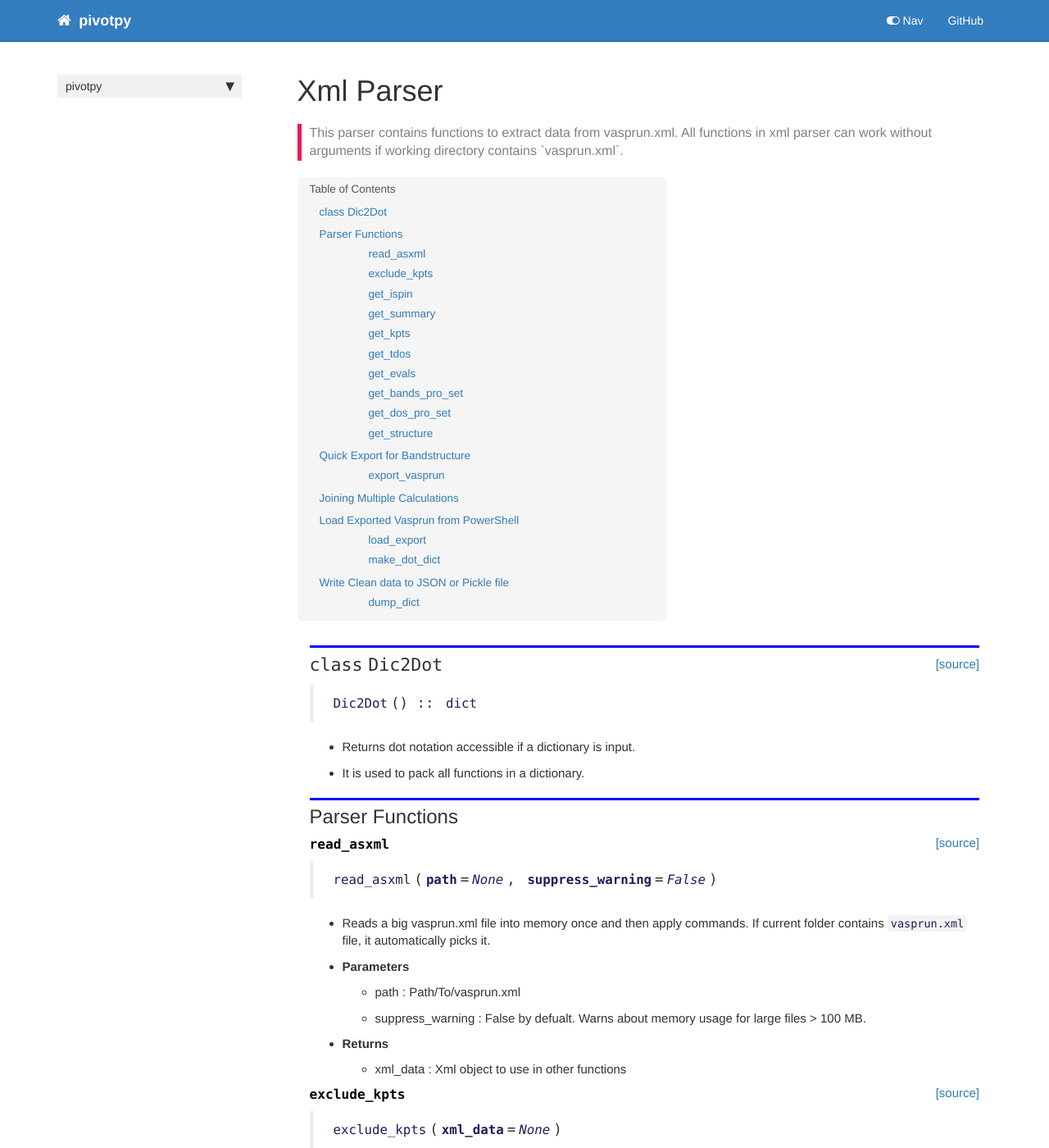
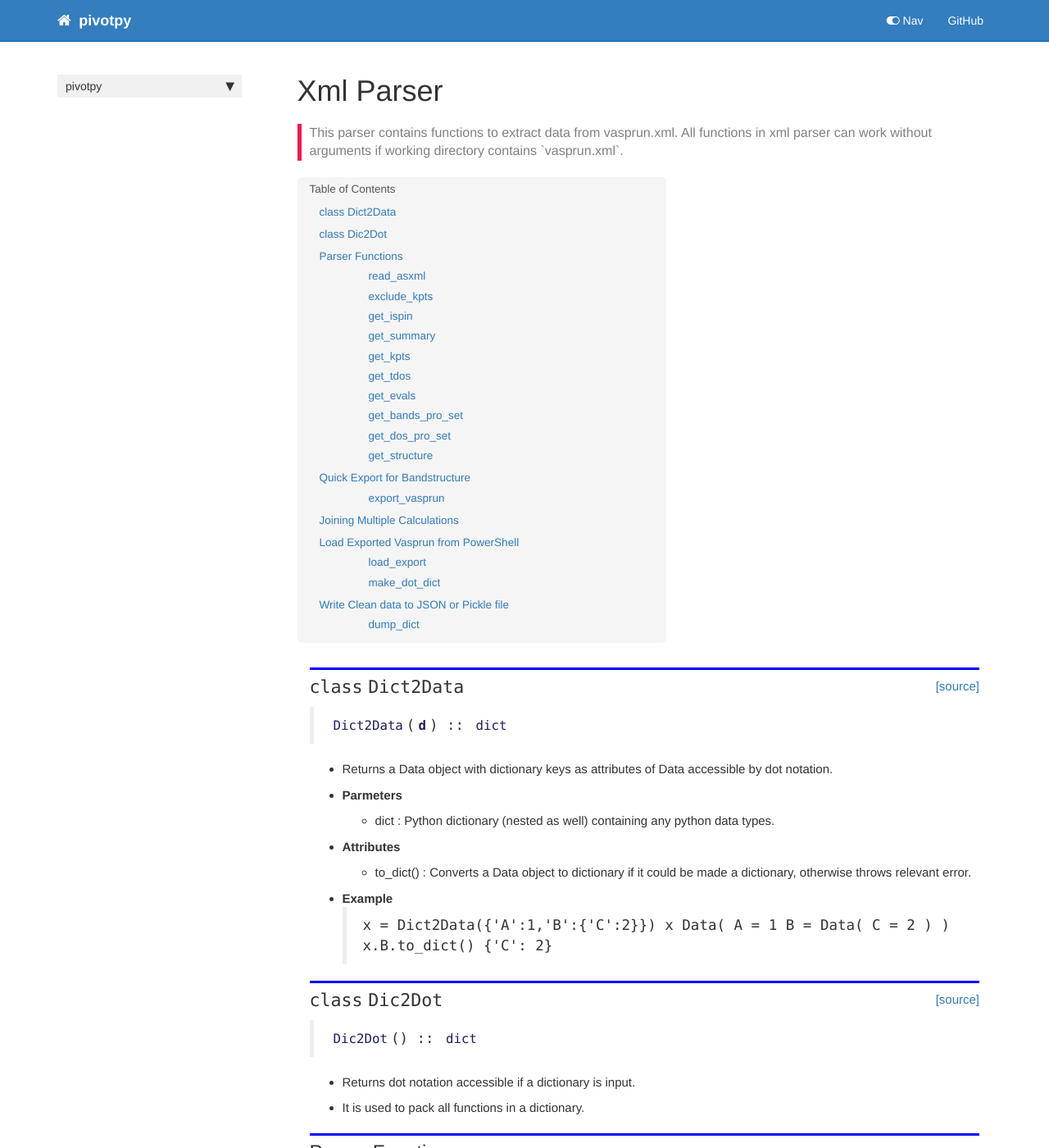
Before and after one commit to asaboor-gh/pivotpy, a Jekyll site: the page built from docs/XmlElementTree.html, in a window 1280 px wide and 1400 px high. Shown: the whole window at 82% size. Built offline with Jekyll 4.4.1, drawn with Linux system fonts in a browser that asks for light colours; nearby versions of some CDN libraries; comment, search, counter and statistics services are not loaded.

Commit message:
Dict2Data

```diff
--- a/docs/XmlElementTree.html
+++ b/docs/XmlElementTree.html
@@ -40,7 +40,61 @@ nb_path: "XmlElementTree.ipynb"
 
 
 <div class="output_markdown rendered_html output_subarea ">
-<h2 id="Dic2Dot" class="doc_header"><code>class</code> <code>Dic2Dot</code><a href="https://github.com/massgh/pivotpy/tree/master/pivotpy/vr_parser.py#L8" class="source_link" style="float:right">[source]</a></h2><blockquote><p><code>Dic2Dot</code>() :: <code>dict</code></p>
+<h2 id="Dict2Data" class="doc_header"><code>class</code> <code>Dict2Data</code><a href="https://github.com/massgh/pivotpy/tree/master/pivotpy/vr_parser.py#L9" class="source_link" style="float:right">[source]</a></h2><blockquote><p><code>Dict2Data</code>(<strong><code>d</code></strong>) :: <code>dict</code></p>
+</blockquote>
+<ul>
+<li>Returns a Data object with dictionary keys as attributes of Data accessible by dot notation.</li>
+<li><strong>Parmeters</strong><ul>
+<li>dict : Python dictionary (nested as well) containing any python data types.</li>
+</ul>
+</li>
+<li><strong>Attributes</strong><ul>
+<li>to_dict() : Converts a Data object to dictionary if it could be made a dictionary, otherwise throws relevant error.</li>
+</ul>
+</li>
+<li><strong>Example</strong><blockquote><p>x = Dict2Data({'A':1,'B':{'C':2}})
+x
+Data(
+    A = 1
+    B = Data(
+        C = 2
+        )
+    )
+x.B.to_dict()
+{'C': 2}</p>
+</blockquote>
+</li>
+</ul>
+
+</div>
+
+</div>
+
+</div>
+</div>
+
+</div>
+    {% endraw %}
+
+    {% raw %}
+
+<div class="cell border-box-sizing code_cell rendered">
+
+</div>
+    {% endraw %}
+
+    {% raw %}
+
+<div class="cell border-box-sizing code_cell rendered">
+
+<div class="output_wrapper">
+<div class="output">
+
+<div class="output_area">
+
+
+<div class="output_markdown rendered_html output_subarea ">
+<h2 id="Dic2Dot" class="doc_header"><code>class</code> <code>Dic2Dot</code><a href="https://github.com/massgh/pivotpy/tree/master/pivotpy/vr_parser.py#L70" class="source_link" style="float:right">[source]</a></h2><blockquote><p><code>Dic2Dot</code>() :: <code>dict</code></p>
 </blockquote>
 <ul>
 <li>Returns dot notation accessible if a dictionary is input.</li>
@@ -81,7 +135,7 @@ nb_path: "XmlElementTree.ipynb"
 
 
 <div class="output_markdown rendered_html output_subarea ">
-<h4 id="read_asxml" class="doc_header"><code>read_asxml</code><a href="https://github.com/massgh/pivotpy/tree/master/pivotpy/vr_parser.py#L19" class="source_link" style="float:right">[source]</a></h4><blockquote><p><code>read_asxml</code>(<strong><code>path</code></strong>=<em><code>None</code></em>, <strong><code>suppress_warning</code></strong>=<em><code>False</code></em>)</p>
+<h4 id="read_asxml" class="doc_header"><code>read_asxml</code><a href="https://github.com/massgh/pivotpy/tree/master/pivotpy/vr_parser.py#L81" class="source_link" style="float:right">[source]</a></h4><blockquote><p><code>read_asxml</code>(<strong><code>path</code></strong>=<em><code>None</code></em>, <strong><code>suppress_warning</code></strong>=<em><code>False</code></em>)</p>
 </blockquote>
 <ul>
 <li><p>Reads a big vasprun.xml file into memory once and then apply commands.
@@ -127,7 +181,7 @@ If current folder contains <code>vasprun.xml</code> file, it automatically picks
 
 
 <div class="output_markdown rendered_html output_subarea ">
-<h4 id="exclude_kpts" class="doc_header"><code>exclude_kpts</code><a href="https://github.com/massgh/pivotpy/tree/master/pivotpy/vr_parser.py#L69" class="source_link" style="float:right">[source]</a></h4><blockquote><p><code>exclude_kpts</code>(<strong><code>xml_data</code></strong>=<em><code>None</code></em>)</p>
+<h4 id="exclude_kpts" class="doc_header"><code>exclude_kpts</code><a href="https://github.com/massgh/pivotpy/tree/master/pivotpy/vr_parser.py#L131" class="source_link" style="float:right">[source]</a></h4><blockquote><p><code>exclude_kpts</code>(<strong><code>xml_data</code></strong>=<em><code>None</code></em>)</p>
 </blockquote>
 <ul>
 <li>Returns number of kpoints to exclude used from IBZKPT.</li>
@@ -169,7 +223,7 @@ If current folder contains <code>vasprun.xml</code> file, it automatically picks
 
 
 <div class="output_markdown rendered_html output_subarea ">
-<h4 id="get_ispin" class="doc_header"><code>get_ispin</code><a href="https://github.com/massgh/pivotpy/tree/master/pivotpy/vr_parser.py#L90" class="source_link" style="float:right">[source]</a></h4><blockquote><p><code>get_ispin</code>(<strong><code>xml_data</code></strong>=<em><code>None</code></em>)</p>
+<h4 id="get_ispin" class="doc_header"><code>get_ispin</code><a href="https://github.com/massgh/pivotpy/tree/master/pivotpy/vr_parser.py#L152" class="source_link" style="float:right">[source]</a></h4><blockquote><p><code>get_ispin</code>(<strong><code>xml_data</code></strong>=<em><code>None</code></em>)</p>
 </blockquote>
 <ul>
 <li>Returns value of ISPIN.</li>
@@ -211,7 +265,7 @@ If current folder contains <code>vasprun.xml</code> file, it automatically picks
 
 
 <div class="output_markdown rendered_html output_subarea ">
-<h4 id="get_summary" class="doc_header"><code>get_summary</code><a href="https://github.com/massgh/pivotpy/tree/master/pivotpy/vr_parser.py#L107" class="source_link" style="float:right">[source]</a></h4><blockquote><p><code>get_summary</code>(<strong><code>xml_data</code></strong>=<em><code>None</code></em>)</p>
+<h4 id="get_summary" class="doc_header"><code>get_summary</code><a href="https://github.com/massgh/pivotpy/tree/master/pivotpy/vr_parser.py#L169" class="source_link" style="float:right">[source]</a></h4><blockquote><p><code>get_summary</code>(<strong><code>xml_data</code></strong>=<em><code>None</code></em>)</p>
 </blockquote>
 <ul>
 <li>Returns overview of system parameters.</li>
@@ -316,7 +370,7 @@ If current folder contains <code>vasprun.xml</code> file, it automatically picks
 
 
 <div class="output_markdown rendered_html output_subarea ">
-<h4 id="get_kpts" class="doc_header"><code>get_kpts</code><a href="https://github.com/massgh/pivotpy/tree/master/pivotpy/vr_parser.py#L145" class="source_link" style="float:right">[source]</a></h4><blockquote><p><code>get_kpts</code>(<strong><code>xml_data</code></strong>=<em><code>None</code></em>, <strong><code>skipk</code></strong>=<em><code>0</code></em>, <strong><code>joinPathAt</code></strong>=<em><code>[]</code></em>)</p>
+<h4 id="get_kpts" class="doc_header"><code>get_kpts</code><a href="https://github.com/massgh/pivotpy/tree/master/pivotpy/vr_parser.py#L207" class="source_link" style="float:right">[source]</a></h4><blockquote><p><code>get_kpts</code>(<strong><code>xml_data</code></strong>=<em><code>None</code></em>, <strong><code>skipk</code></strong>=<em><code>0</code></em>, <strong><code>joinPathAt</code></strong>=<em><code>[]</code></em>)</p>
 </blockquote>
 <ul>
 <li>Returns kpoints and calculated kpath.</li>
@@ -393,7 +447,7 @@ If current folder contains <code>vasprun.xml</code> file, it automatically picks
 
 
 <div class="output_markdown rendered_html output_subarea ">
-<h4 id="get_tdos" class="doc_header"><code>get_tdos</code><a href="https://github.com/massgh/pivotpy/tree/master/pivotpy/vr_parser.py#L179" class="source_link" style="float:right">[source]</a></h4><blockquote><p><code>get_tdos</code>(<strong><code>xml_data</code></strong>=<em><code>None</code></em>, <strong><code>spin_set</code></strong>=<em><code>1</code></em>, <strong><code>elim</code></strong>=<em><code>[]</code></em>)</p>
+<h4 id="get_tdos" class="doc_header"><code>get_tdos</code><a href="https://github.com/massgh/pivotpy/tree/master/pivotpy/vr_parser.py#L241" class="source_link" style="float:right">[source]</a></h4><blockquote><p><code>get_tdos</code>(<strong><code>xml_data</code></strong>=<em><code>None</code></em>, <strong><code>spin_set</code></strong>=<em><code>1</code></em>, <strong><code>elim</code></strong>=<em><code>[]</code></em>)</p>
 </blockquote>
 <ul>
 <li>Returns total dos for a spin_set (default 1) and energy limit. If spin-polarized calculations, gives SpinUp and SpinDown keys as well.</li>
@@ -470,7 +524,7 @@ If current folder contains <code>vasprun.xml</code> file, it automatically picks
 
 
 <div class="output_markdown rendered_html output_subarea ">
-<h4 id="get_evals" class="doc_header"><code>get_evals</code><a href="https://github.com/massgh/pivotpy/tree/master/pivotpy/vr_parser.py#L232" class="source_link" style="float:right">[source]</a></h4><blockquote><p><code>get_evals</code>(<strong><code>xml_data</code></strong>=<em><code>None</code></em>, <strong><code>skipk</code></strong>=<em><code>None</code></em>, <strong><code>elim</code></strong>=<em><code>[]</code></em>)</p>
+<h4 id="get_evals" class="doc_header"><code>get_evals</code><a href="https://github.com/massgh/pivotpy/tree/master/pivotpy/vr_parser.py#L294" class="source_link" style="float:right">[source]</a></h4><blockquote><p><code>get_evals</code>(<strong><code>xml_data</code></strong>=<em><code>None</code></em>, <strong><code>skipk</code></strong>=<em><code>None</code></em>, <strong><code>elim</code></strong>=<em><code>[]</code></em>)</p>
 </blockquote>
 <ul>
 <li>Returns eigenvalues as numpy array. If spin-polarized calculations, gives SpinUp and SpinDown keys as well.</li>
@@ -556,7 +610,7 @@ If current folder contains <code>vasprun.xml</code> file, it automatically picks
 
 
 <div class="output_markdown rendered_html output_subarea ">
-<h4 id="get_bands_pro_set" class="doc_header"><code>get_bands_pro_set</code><a href="https://github.com/massgh/pivotpy/tree/master/pivotpy/vr_parser.py#L285" class="source_link" style="float:right">[source]</a></h4><blockquote><p><code>get_bands_pro_set</code>(<strong><code>xml_data</code></strong>=<em><code>None</code></em>, <strong><code>spin_set</code></strong>=<em><code>1</code></em>, <strong><code>skipk</code></strong>=<em><code>0</code></em>, <strong><code>bands_range</code></strong>=<em><code>None</code></em>)</p>
+<h4 id="get_bands_pro_set" class="doc_header"><code>get_bands_pro_set</code><a href="https://github.com/massgh/pivotpy/tree/master/pivotpy/vr_parser.py#L347" class="source_link" style="float:right">[source]</a></h4><blockquote><p><code>get_bands_pro_set</code>(<strong><code>xml_data</code></strong>=<em><code>None</code></em>, <strong><code>spin_set</code></strong>=<em><code>1</code></em>, <strong><code>skipk</code></strong>=<em><code>0</code></em>, <strong><code>bands_range</code></strong>=<em><code>None</code></em>)</p>
 </blockquote>
 <ul>
 <li>Returns bands projection of a spin_set(default 1) as numpy array. If spin-polarized calculations, gives SpinUp and SpinDown keys as well.</li>
@@ -640,7 +694,7 @@ If current folder contains <code>vasprun.xml</code> file, it automatically picks
 
 
 <div class="output_markdown rendered_html output_subarea ">
-<h4 id="get_dos_pro_set" class="doc_header"><code>get_dos_pro_set</code><a href="https://github.com/massgh/pivotpy/tree/master/pivotpy/vr_parser.py#L338" class="source_link" style="float:right">[source]</a></h4><blockquote><p><code>get_dos_pro_set</code>(<strong><code>xml_data</code></strong>=<em><code>None</code></em>, <strong><code>spin_set</code></strong>=<em><code>1</code></em>, <strong><code>dos_range</code></strong>=<em><code>None</code></em>)</p>
+<h4 id="get_dos_pro_set" class="doc_header"><code>get_dos_pro_set</code><a href="https://github.com/massgh/pivotpy/tree/master/pivotpy/vr_parser.py#L400" class="source_link" style="float:right">[source]</a></h4><blockquote><p><code>get_dos_pro_set</code>(<strong><code>xml_data</code></strong>=<em><code>None</code></em>, <strong><code>spin_set</code></strong>=<em><code>1</code></em>, <strong><code>dos_range</code></strong>=<em><code>None</code></em>)</p>
 </blockquote>
 <ul>
 <li>Returns dos projection of a spin_set(default 1) as numpy array. If spin-polarized calculations, gives SpinUp and SpinDown keys as well.</li>
@@ -684,7 +738,7 @@ If current folder contains <code>vasprun.xml</code> file, it automatically picks
 
 
 <div class="output_markdown rendered_html output_subarea ">
-<h4 id="get_structure" class="doc_header"><code>get_structure</code><a href="https://github.com/massgh/pivotpy/tree/master/pivotpy/vr_parser.py#L381" class="source_link" style="float:right">[source]</a></h4><blockquote><p><code>get_structure</code>(<strong><code>xml_data</code></strong>=<em><code>None</code></em>)</p>
+<h4 id="get_structure" class="doc_header"><code>get_structure</code><a href="https://github.com/massgh/pivotpy/tree/master/pivotpy/vr_parser.py#L443" class="source_link" style="float:right">[source]</a></h4><blockquote><p><code>get_structure</code>(<strong><code>xml_data</code></strong>=<em><code>None</code></em>)</p>
 </blockquote>
 <ul>
 <li>Returns structure's volume,basis,positions and rec-basis.</li>
@@ -766,7 +820,7 @@ If current folder contains <code>vasprun.xml</code> file, it automatically picks
 
 
 <div class="output_markdown rendered_html output_subarea ">
-<h4 id="export_vasprun" class="doc_header"><code>export_vasprun</code><a href="https://github.com/massgh/pivotpy/tree/master/pivotpy/vr_parser.py#L409" class="source_link" style="float:right">[source]</a></h4><blockquote><p><code>export_vasprun</code>(<strong><code>path</code></strong>=<em><code>None</code></em>, <strong><code>skipk</code></strong>=<em><code>None</code></em>, <strong><code>elim</code></strong>=<em><code>[]</code></em>, <strong><code>joinPathAt</code></strong>=<em><code>[]</code></em>, <strong><code>shift_kpath</code></strong>=<em><code>0</code></em>)</p>
+<h4 id="export_vasprun" class="doc_header"><code>export_vasprun</code><a href="https://github.com/massgh/pivotpy/tree/master/pivotpy/vr_parser.py#L471" class="source_link" style="float:right">[source]</a></h4><blockquote><p><code>export_vasprun</code>(<strong><code>path</code></strong>=<em><code>None</code></em>, <strong><code>skipk</code></strong>=<em><code>None</code></em>, <strong><code>elim</code></strong>=<em><code>[]</code></em>, <strong><code>joinPathAt</code></strong>=<em><code>[]</code></em>, <strong><code>shift_kpath</code></strong>=<em><code>0</code></em>)</p>
 </blockquote>
 <ul>
 <li>Returns a full dictionary of all objects from <code>vasprun.xml</code> file.</li>
@@ -875,7 +929,7 @@ If current folder contains <code>vasprun.xml</code> file, it automatically picks
 
 
 <div class="output_markdown rendered_html output_subarea ">
-<h4 id="load_export" class="doc_header"><code>load_export</code><a href="https://github.com/massgh/pivotpy/tree/master/pivotpy/vr_parser.py#L482" class="source_link" style="float:right">[source]</a></h4><blockquote><p><code>load_export</code>(<strong><code>path</code></strong>=<em><code>'./vasprun.xml'</code></em>, <strong><code>joinPathAt</code></strong>=<em><code>[]</code></em>, <strong><code>shift_kpath</code></strong>=<em><code>0</code></em>, <strong><code>path_to_ps</code></strong>=<em><code>'pwsh'</code></em>, <strong><code>skipk</code></strong>=<em><code>None</code></em>, <strong><code>max_filled</code></strong>=<em><code>10</code></em>, <strong><code>max_empty</code></strong>=<em><code>10</code></em>, <strong><code>keep_files</code></strong>=<em><code>True</code></em>)</p>
+<h4 id="load_export" class="doc_header"><code>load_export</code><a href="https://github.com/massgh/pivotpy/tree/master/pivotpy/vr_parser.py#L544" class="source_link" style="float:right">[source]</a></h4><blockquote><p><code>load_export</code>(<strong><code>path</code></strong>=<em><code>'./vasprun.xml'</code></em>, <strong><code>joinPathAt</code></strong>=<em><code>[]</code></em>, <strong><code>shift_kpath</code></strong>=<em><code>0</code></em>, <strong><code>path_to_ps</code></strong>=<em><code>'pwsh'</code></em>, <strong><code>skipk</code></strong>=<em><code>None</code></em>, <strong><code>max_filled</code></strong>=<em><code>10</code></em>, <strong><code>max_empty</code></strong>=<em><code>10</code></em>, <strong><code>keep_files</code></strong>=<em><code>True</code></em>)</p>
 </blockquote>
 <ul>
 <li>Returns a full dictionary of all objects from <code>vasprun.xml</code> file exported using powershell.</li>
@@ -935,7 +989,7 @@ If current folder contains <code>vasprun.xml</code> file, it automatically picks
 
 
 <div class="output_markdown rendered_html output_subarea ">
-<h4 id="make_dot_dict" class="doc_header"><code>make_dot_dict</code><a href="https://github.com/massgh/pivotpy/tree/master/pivotpy/vr_parser.py#L631" class="source_link" style="float:right">[source]</a></h4><blockquote><p><code>make_dot_dict</code>(<strong><code>json_loaded</code></strong>)</p>
+<h4 id="make_dot_dict" class="doc_header"><code>make_dot_dict</code><a href="https://github.com/massgh/pivotpy/tree/master/pivotpy/vr_parser.py#L693" class="source_link" style="float:right">[source]</a></h4><blockquote><p><code>make_dot_dict</code>(<strong><code>json_loaded</code></strong>)</p>
 </blockquote>
 <ul>
 <li>Returns a pivotpy.Dic2Dot object recursively and makes keys accessible via dot notation. Works only upto 4 nesting levels because it is basically created for vasprun data transfer back and forth in <code>pivotpy-dash</code> app.</li>
@@ -1082,7 +1136,7 @@ True
 
 
 <div class="output_markdown rendered_html output_subarea ">
-<h4 id="dump_dict" class="doc_header"><code>dump_dict</code><a href="https://github.com/massgh/pivotpy/tree/master/pivotpy/vr_parser.py#L657" class="source_link" style="float:right">[source]</a></h4><blockquote><p><code>dump_dict</code>(<strong><code>dict_obj</code></strong>=<em><code>None</code></em>, <strong><code>dump_to</code></strong>=<em><code>'pickle'</code></em>, <strong><code>outfile</code></strong>=<em><code>None</code></em>)</p>
+<h4 id="dump_dict" class="doc_header"><code>dump_dict</code><a href="https://github.com/massgh/pivotpy/tree/master/pivotpy/vr_parser.py#L719" class="source_link" style="float:right">[source]</a></h4><blockquote><p><code>dump_dict</code>(<strong><code>dict_obj</code></strong>=<em><code>None</code></em>, <strong><code>dump_to</code></strong>=<em><code>'pickle'</code></em>, <strong><code>outfile</code></strong>=<em><code>None</code></em>)</p>
 </blockquote>
 <ul>
 <li>Dump an <a href="/pivotpy/XmlElementTree.html#export_vasprun"><code>export_vasprun</code></a> or <a href="/pivotpy/XmlElementTree.html#load_export"><code>load_export</code></a> object to json or pickle string/file.</li>
--- a/pivotpy/_nbdev.py
+++ b/pivotpy/_nbdev.py
@@ -69,6 +69,7 @@ index = {"get_rgb_data": "InteractivePlots.ipynb",
          "matplotlib_code": "Widgets.ipynb",
          "generate_summary": "Widgets.ipynb",
          "show_app": "Widgets.ipynb",
+         "Dict2Data": "XmlElementTree.ipynb",
          "Dic2Dot": "XmlElementTree.ipynb",
          "read_asxml": "XmlElementTree.ipynb",
          "exclude_kpts": "XmlElementTree.ipynb",
```
Also changed, not shown: pivotpy/vr_parser.py (+65 -3 lines), 1 other file.
